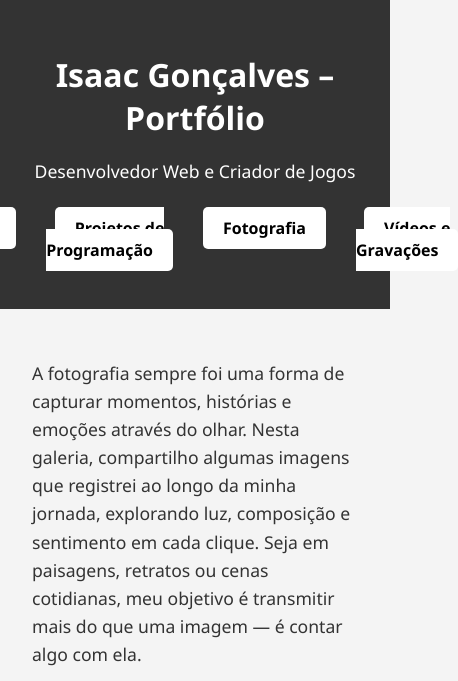
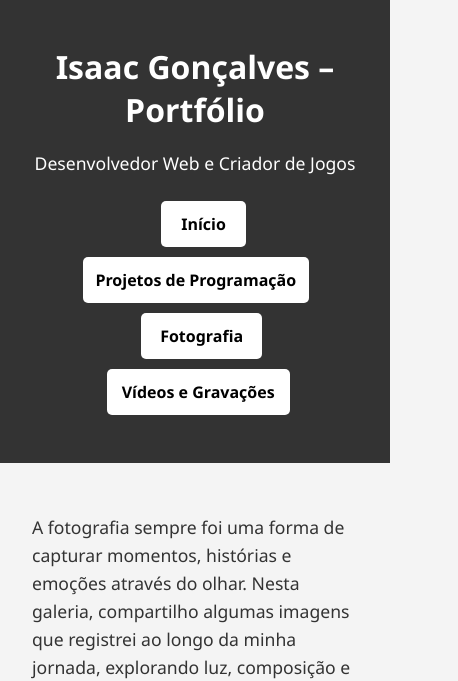
Before and after one commit to Isaac-GhostLolp/portifolio, a plain HTML site: page html/fotos.html in a window 390 px wide. Shown: the top 681 px of the page, 458 px wide, since content can reach past the window. Drawn offline with Linux system fonts and the light colour scheme; grey boxes are pictures that could not be loaded.

Commit message:
Add files via upload

```diff
--- a/html/fotos.html
+++ b/html/fotos.html
@@ -11,6 +11,7 @@
         color: #333;
         margin: 0;
         padding: 0;
+        overflow-x: hidden;
       }
       header {
         background-color: #333;
@@ -21,10 +22,12 @@
       nav ul {
         list-style: none;
         display: flex;
+        flex-wrap: wrap;
         justify-content: center;
-        gap: 30px;
+        gap: 10px;
         padding: 0;
-        margin-top: 2rem;
+        margin: 1.5rem auto;
+        max-width: 100%;
       }
 
       nav ul li {
@@ -150,6 +153,30 @@
         color: #0077cc;
         text-decoration: none;
       }
+
+      @media (max-width: 600px) {
+        nav ul {
+          flex-direction: column;
+          align-items: center;
+          gap: 10px;
+        }
+
+        nav a {
+          display: block;
+          width: 90%;
+          text-align: center;
+          padding: 12px;
+        }
+
+        header {
+          padding: 1.5rem 1rem;
+        }
+
+        section {
+          margin: 1rem;
+          padding: 1rem;
+        }
+      }
     </style>
   </head>
   <body>
@@ -218,8 +245,6 @@
         <img src="../img/vert_5.jpeg" alt="" class="foto-ampliavel" />
         <img src="../img/vert_6.jpeg" alt="" class="foto-ampliavel" />
       </div>
-
-      <a class="voltar" href="../index.html">&larr; Voltar ao Portfólio</a>
     </main>
 
     <footer>
```
Also changed, not shown: html/projetos.html (+29 -2 lines), html/videos.html (+29 -2 lines).
